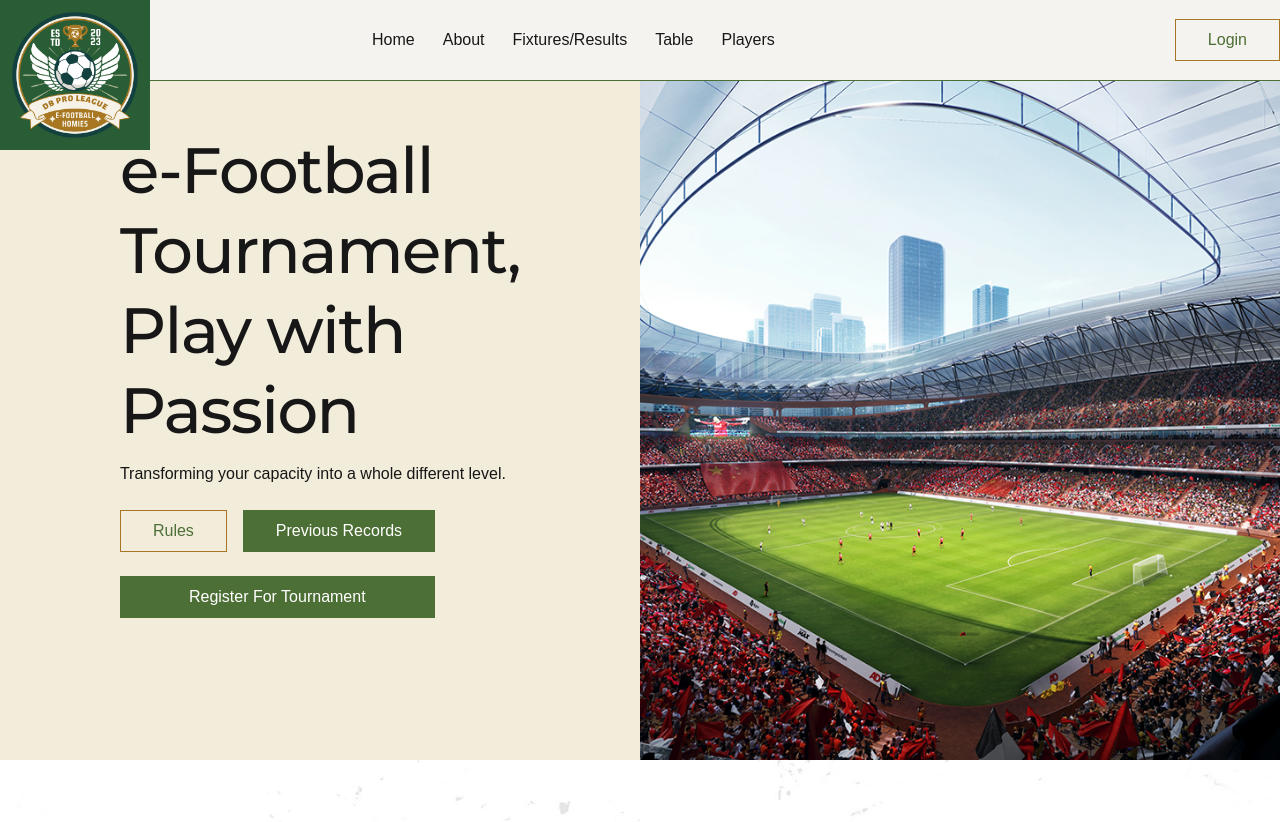
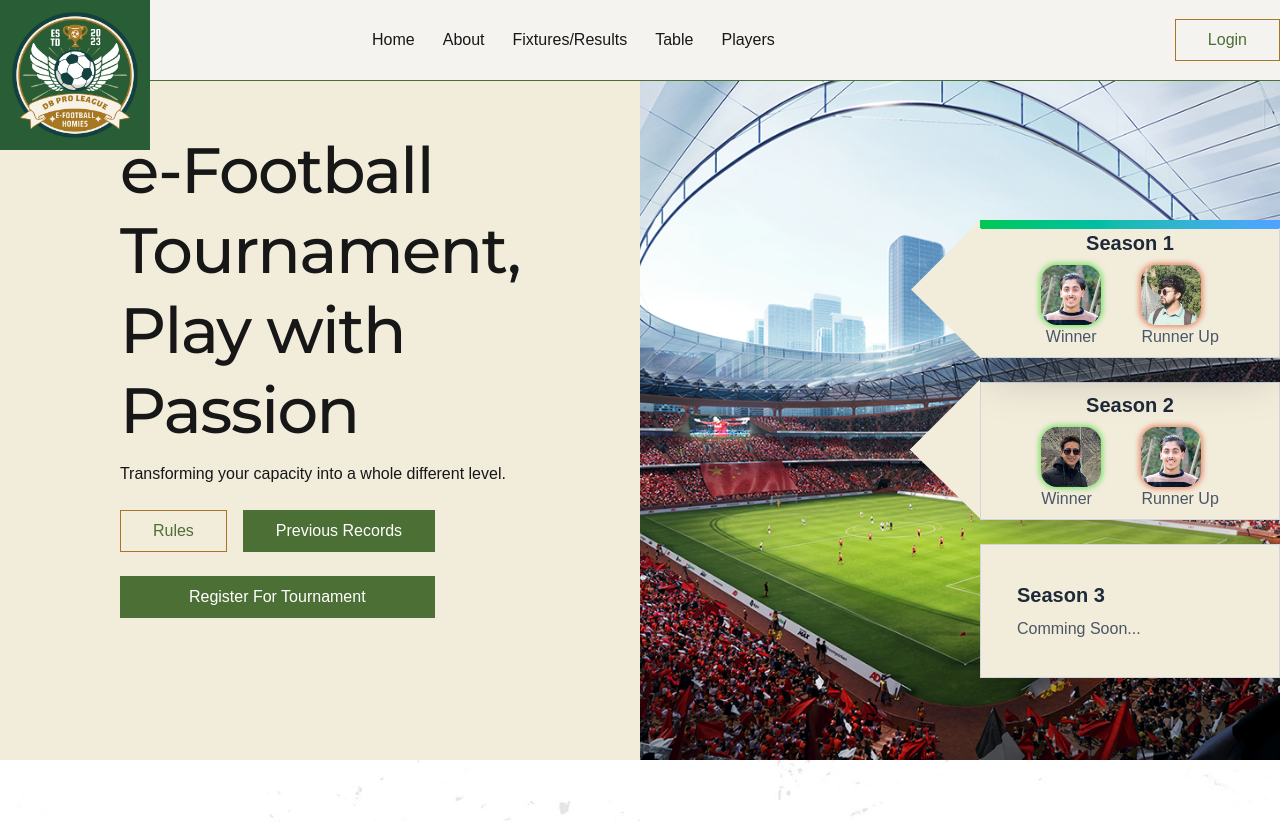
Before and after one commit to Dip-Kishor/FLMS-Frontend, a Next.js app: page / in a window 1280 px wide. Shown: the top 822 px of the page. Built offline with nearby package versions, Linux system fonts and the light colour scheme.

Commit message:
Added winner details

```diff
--- a/src/app/Auth/login/page.tsx
+++ b/src/app/Auth/login/page.tsx
@@ -57,7 +57,7 @@ const Page = () => {
               "userData",
               JSON.stringify({
                 email: response.data.data.email,
-                name: response.data.data.name,
+                userName: response.data.data.userName,
                 role: response.data.data.role,
               }),
               { expires: 1, path: "/" }
--- a/src/app/globals.css
+++ b/src/app/globals.css
@@ -103,3 +103,50 @@ body {
     transform: rotate(360deg);
   }
 }
+@keyframes gradient-move {
+  0% {
+    background-position: 0% 50%;
+  }
+  50% {
+    background-position: 100% 50%;
+  }
+  100% {
+    background-position: 0% 50%;
+  }
+}
+
+.animate-gradient {
+  background-size: 200% 200%;
+  animation: gradient-move 2s ease infinite;
+}
+@keyframes glow-winner {
+  0% {
+    box-shadow: 0 0 5px 2px rgba(171, 223, 178, 0.6);
+  }
+  50% {
+    box-shadow: 0 0 20px 10px rgba(156, 233, 112, 0.8);
+  }
+  100% {
+    box-shadow: 0 0 5px 2px rgba(50, 226, 38, 0.6);
+  }
+}
+
+.glowing-winner-image {
+  animation: glow-winner 2s ease infinite;
+}
+
+@keyframes glow-runnerup {
+  0% {
+    box-shadow: 0 0 5px 2px rgba(223, 181, 171, 0.6);
+  }
+  50% {
+    box-shadow: 0 0 20px 10px rgba(233, 132, 112, 0.8);
+  }
+  100% {
+    box-shadow: 0 0 5px 2px rgba(226, 82, 38, 0.6);
+  }
+}
+
+.glowing-runnerup-image {
+  animation: glow-runnerup 2s ease infinite;
+}
--- a/src/components/Layout/Navbar.tsx
+++ b/src/components/Layout/Navbar.tsx
@@ -36,19 +36,42 @@ const Navbar: React.FC = () => {
     setScrolled(offset > 100);
   };
   useEffect(() => {
-    sessionStorage.getItem("token");
-    // const storedToken = sessionStorage.getItem("token");
-    // setToken(sessionStorage.getItem("token"));
-    window.addEventListener("scroll", handleScroll);
     const storedUserData = sessionStorage.getItem("userData");
-    if (storedUserData) {
+    const tokenExpiry = document.cookie
+      .split("; ")
+      .find((row) => row.startsWith("token_expiry="))
+      ?.split("=")[1];
+
+    if (!storedUserData) {
+      // Check if token is expired
+      if (tokenExpiry && Date.now() < parseInt(tokenExpiry)) {
+        // Token is not expired, set userData from cookie
+        const userDataCookie = document.cookie
+          .split("; ")
+          .find((row) => row.startsWith("userData="))
+          ?.split("=")[1];
+
+        if (userDataCookie) {
+          try {
+            const parsedUserData = JSON.parse(decodeURIComponent(userDataCookie));
+            sessionStorage.setItem("userData", JSON.stringify(parsedUserData));
+            setUserData(parsedUserData);
+          } catch {
+            setUserData(null);
+          }
+        } else {
+          setUserData(null);
+        }
+      } else {
+        setUserData(null);
+      }
+    } else {
       try {
         setUserData(JSON.parse(storedUserData));
       } catch {
         setUserData(null);
       }
     }
-
     return () => {
       window.removeEventListener("scroll", handleScroll);
     };
--- a/src/components/UI/HeroBanner.tsx
+++ b/src/components/UI/HeroBanner.tsx
@@ -52,6 +52,73 @@ const HeroBanner = () => {
           src="/stadium1.jpg"
           alt="Stadium"
         />
+          <div className="space-y-6 w-full lg:w-[300px] absolute lg:right-0 top-5 lg:top-55 z-10 flex justify-between lg:block">
+          <div className="relative bg-[#F2ECDB] w-[170px] lg:w-[300px] text-center   p-2 lg:px-5 lg:py-2 shadow-2xl border border-gray-300 hover:scale-105 transform transition duration-300">
+          <div className="absolute hidden lg:block left-0 top-1/2 -translate-y-1/2 -translate-x-full w-0 h-0 border-t-[70px] border-b-[69px] border-r-[70px] border-t-transparent border-b-transparent border-r-[#F2ECDB]"></div>
+          {/* Top moving light */}
+          <div className="absolute top-0 left-0 w-full h-2  bg-gradient-to-r from-green-500 via-blue-400 to-red-500 animate-gradient"></div>
+          {/* Bottom moving light */}
+          {/* <div className="absolute bottom-0 left-0 w-full h-2  bg-gradient-to-r from-red-500 via-green-400 to-blue-500 animate-gradient"></div> */}
+            <h3 className="text-xl text-center font-bold text-gray-800 mb-2">Season 1</h3>
+            <div className="flex justify-evenly w-[100%]">
+              <div>
+                <img
+                  className="w-10 h-10 lg:w-15 rounded-2xl lg:h-15 glowing-winner-image"
+                  src="/Sujan.jpg"
+                  alt="Stadium"
+                />
+                <p className="text-gray-600">Winner</p>
+              </div>
+              <div>
+                <img
+                  className="w-10 h-10 lg:w-15 rounded-2xl lg:h-15  glowing-runnerup-image"
+                  src="/Samrat.jpg"
+                  alt="Stadium"
+                />
+                <p className="text-gray-600">Runner Up</p>
+              </div>
+            </div>
+          </div>
+
+          <div className="bg-[#F2ECDB]  p-2 lg:px-5 lg:py-2 w-[170px] lg:w-[300px]  shadow-2xl border border-gray-300 hover:scale-105 transform transition duration-300">
+          {/* Glowing animated triangle */}
+          <div className="absolute hidden lg:block left-0 top-1/2 -translate-y-1/2 -translate-x-full w-0 h-0 border-t-[70px] border-b-[69px] border-r-[70px] border-t-transparent border-b-transparent border-r-[#F2ECDB]"></div>
+          {/* Top moving light */}
+          <div className="absolute top-0 left-0 w-full h-2  bg-gradient-to-r from-green-500 via-blue-400 to-red-500 animate-gradient"></div>
+          {/* Bottom moving light */}
+          {/* <div className="absolute bottom-0 left-0 w-full h-2  bg-gradient-to-r from-red-500 via-green-400 to-blue-500 animate-gradient"></div> */}
+            <h3 className="text-xl text-center font-bold text-gray-800 mb-2">Season 2</h3>
+            <div className="flex justify-evenly w-[100%]">
+              <div>
+                <img
+                  className="w-10 h-10 lg:w-15 rounded-2xl lg:h-15 glowing-winner-image"
+                  src="/Dip.jpg"
+                  alt="Stadium"
+                />
+                <p className="text-gray-600">Winner</p>
+              </div>
+              <div>
+                <img
+                  className="w-10 h-10 lg:w-15 rounded-2xl lg:h-15  glowing-runnerup-image"
+                  src="/Sujan.jpg"
+                  alt="Stadium"
+                />
+                <p className="text-gray-600">Runner Up</p>
+              </div>
+            </div>
+          </div>
+
+          <div className="bg-[#F2ECDB] hidden lg:block  lg:p-9 w-[170px] lg:w-[300px]  shadow-2xl border border-gray-300 hover:scale-105 transform transition duration-300">
+          <div className="absolute left-0 top-1/2 -translate-y-1/2 -translate-x-full w-0 h-0 border-t-[68px] border-b-[67px] border-r-[70px] border-t-transparent border-b-transparent border-r-[#F2ECDB]"></div>
+           {/* Top moving light */}
+          <div className="absolute top-0 left-0 w-full h-2  bg-gradient-to-r from-green-500 via-blue-400 to-red-500 animate-gradient"></div>
+          {/* Bottom moving light */}
+          {/* <div className="absolute bottom-0 left-0 w-full h-2  bg-gradient-to-r from-red-500 via-green-400 to-blue-500 animate-gradient"></div> */}
+            <h3 className="text-xl font-bold text-gray-800 mb-2">Season 3</h3>
+            <p className="text-gray-600">Comming Soon...</p>
+          </div>
+        </div>
+
       </div>
     </div>
   );
--- a/src/constants/appl.constant.ts
+++ b/src/constants/appl.constant.ts
@@ -1,8 +1,8 @@
 export const EMAIL = "dbproleague@gmail.com";
 export const PHONENUMBER = "+977-9800000000";
-// export const port = "https://localhost:7119/api";
-// export const BASE_URL = "https://localhost:7119";
+export const port = "https://localhost:7119/api";
+export const BASE_URL = "https://localhost:7119";
 // export const port = "https://238ptrkf-7119.inc1.devtunnels.ms/api";
 // export const BASE_URL = "https://238ptrkf-7119.inc1.devtunnels.ms";
-export const port = "https://flms-app-v2-0.onrender.com/api";
-export const BASE_URL = "https://flms-app-v2-0.onrender.com";
+// export const port = "https://flms-app-v2-0.onrender.com/api";
+// export const BASE_URL = "https://flms-app-v2-0.onrender.com";
```
Also changed, not shown: src/app/admin/fixtures/page.tsx (+40 -15 lines).
